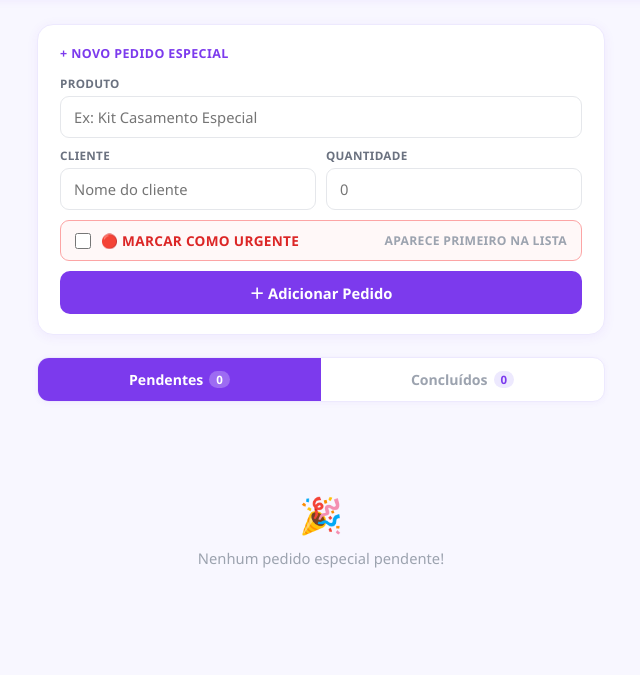
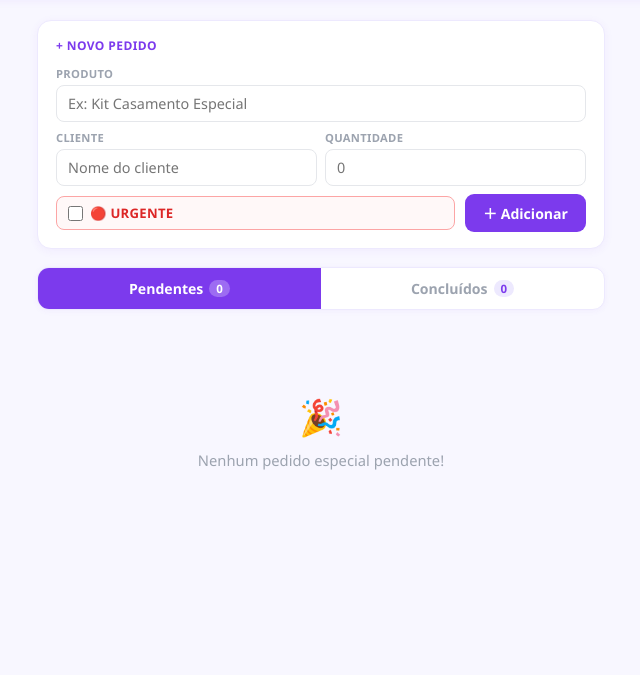
Before and after one commit to fogospiromax/controledeprodu-o, a Flask app: template templates/admin_pedidos.html in a window 1280 px wide. Shown: the part 65-740 px from the top of the page, without its empty margins (319-959 px from the left). Run offline with Flask 3, Linux system fonts and the light colour scheme; the template is opened without the code that fills it, so the values that code supplies are empty; some libraries are stand-ins or nearby versions.

Commit message:
Update admin_pedidos.html

```diff
--- a/templates/admin_pedidos.html
+++ b/templates/admin_pedidos.html
@@ -44,45 +44,44 @@ header {
   border-radius: 8px; padding: 5px 10px; font-size: 0.72rem; font-weight: 800;
 }
 
-.container { max-width: 600px; margin: 0 auto; padding: 24px 16px 60px; }
+.container { max-width: 600px; margin: 0 auto; padding: 20px 16px 60px; }
 
 /* ── Formulário ── */
 .add-card {
-  background: white; border-radius: 16px; padding: 20px 22px;
-  border: 1.5px solid #ede9fe; box-shadow: 0 2px 12px rgba(124,58,237,0.07);
-  margin-bottom: 22px;
+  background: white; border-radius: 14px; padding: 16px 18px;
+  border: 1.5px solid #ede9fe; box-shadow: 0 2px 10px rgba(124,58,237,0.06);
+  margin-bottom: 18px;
 }
 .add-card-title {
-  font-size: 0.78rem; font-weight: 800; color: #7c3aed;
-  text-transform: uppercase; letter-spacing: 0.4px; margin-bottom: 14px;
+  font-size: 0.75rem; font-weight: 800; color: #7c3aed;
+  text-transform: uppercase; letter-spacing: 0.4px; margin-bottom: 12px;
 }
-.form-grid { display: grid; grid-template-columns: 1fr 1fr; gap: 10px; margin-bottom: 10px; }
-.form-group { display: flex; flex-direction: column; gap: 5px; }
+.form-row { display: grid; grid-template-columns: 1fr 1fr; gap: 8px; margin-bottom: 8px; }
+.form-group { display: flex; flex-direction: column; gap: 4px; }
 .form-group.full { grid-column: 1 / -1; }
 label {
-  font-size: 0.73rem; font-weight: 700; color: #6b7280;
+  font-size: 0.7rem; font-weight: 700; color: #9ca3af;
   text-transform: uppercase; letter-spacing: 0.3px;
 }
 input[type="text"], input[type="number"] {
-  padding: 10px 13px; border: 1.5px solid #e5e7eb; border-radius: 9px;
-  font-size: 0.92rem; color: #1e1b4b; outline: none; font-family: inherit;
+  padding: 8px 11px; border: 1.5px solid #e5e7eb; border-radius: 8px;
+  font-size: 0.9rem; color: #1e1b4b; outline: none; font-family: inherit;
   transition: border-color 0.2s; width: 100%;
 }
 input:focus { border-color: #7c3aed; box-shadow: 0 0 0 3px rgba(124,58,237,0.08); }
 
+.form-bottom { display: flex; align-items: center; gap: 10px; margin-top: 4px; }
 .urgente-toggle {
-  display: flex; align-items: center; gap: 10px; padding: 10px 14px;
-  background: #fff8f8; border: 1.5px solid #fca5a5; border-radius: 9px;
-  cursor: pointer; margin-bottom: 10px; user-select: none;
+  display: flex; align-items: center; gap: 7px; padding: 7px 11px;
+  background: #fff8f8; border: 1.5px solid #fca5a5; border-radius: 8px;
+  cursor: pointer; flex: 1; user-select: none;
 }
-.urgente-toggle input { width: 16px; height: 16px; accent-color: #dc2626; cursor: pointer; flex-shrink: 0; }
-.urgente-toggle-label { font-size: 0.85rem; font-weight: 700; color: #dc2626; }
-.urgente-toggle-desc { font-size: 0.76rem; color: #9ca3af; margin-left: auto; }
-
+.urgente-toggle input { width: 15px; height: 15px; accent-color: #dc2626; cursor: pointer; flex-shrink: 0; }
+.urgente-toggle-label { font-size: 0.82rem; font-weight: 700; color: #dc2626; }
 .btn-add {
-  width: 100%; padding: 11px; background: #7c3aed; color: white;
-  border: none; border-radius: 10px; font-size: 0.92rem; font-weight: 700;
-  cursor: pointer; font-family: inherit; transition: background 0.15s;
+  padding: 9px 18px; background: #7c3aed; color: white;
+  border: none; border-radius: 9px; font-size: 0.88rem; font-weight: 700;
+  cursor: pointer; font-family: inherit; transition: background 0.15s; white-space: nowrap;
 }
 .btn-add:hover { background: #6d28d9; }
 .btn-add:disabled { background: #c4b5fd; cursor: default; }
@@ -90,11 +89,11 @@ input:focus { border-color: #7c3aed; box-shadow: 0 0 0 3px rgba(124,58,237,0.08)
 /* ── Tabs ── */
 .tabs {
   display: flex; background: white; border-radius: 12px;
-  border: 1.5px solid #ede9fe; overflow: hidden; margin-bottom: 20px;
+  border: 1.5px solid #ede9fe; overflow: hidden; margin-bottom: 18px;
   box-shadow: 0 1px 6px rgba(124,58,237,0.05);
 }
 .tab-btn {
-  flex: 1; padding: 12px 16px; font-size: 0.88rem; font-weight: 700;
+  flex: 1; padding: 11px 16px; font-size: 0.88rem; font-weight: 700;
   background: none; border: none; cursor: pointer; color: #9ca3af;
   transition: all 0.15s; display: flex; align-items: center; justify-content: center; gap: 6px;
   font-family: inherit;
@@ -109,8 +108,8 @@ input:focus { border-color: #7c3aed; box-shadow: 0 0 0 3px rgba(124,58,237,0.08)
 
 /* ── Separadores ── */
 .urgente-sep, .normal-sep {
-  font-size: 0.72rem; font-weight: 800; letter-spacing: 0.5px;
-  text-transform: uppercase; padding: 6px 4px; margin-bottom: 8px; margin-top: 4px;
+  font-size: 0.68rem; font-weight: 800; letter-spacing: 0.5px;
+  text-transform: uppercase; padding: 4px 2px; margin-bottom: 6px; margin-top: 2px;
   display: flex; align-items: center; gap: 6px;
 }
 .urgente-sep { color: #dc2626; }
@@ -119,60 +118,71 @@ input:focus { border-color: #7c3aed; box-shadow: 0 0 0 3px rgba(124,58,237,0.08)
 .normal-sep { color: #9ca3af; }
 .normal-sep::after { background: #e5e7eb; }
 
-/* ── Cards ── */
-.pedidos-list { display: flex; flex-direction: column; gap: 10px; margin-bottom: 20px; }
+/* ── Cards compactos ── */
+.pedidos-list { display: flex; flex-direction: column; gap: 7px; margin-bottom: 16px; }
 
 .pedido-card {
-  background: white; border-radius: 14px; padding: 16px 18px;
-  border: 1.5px solid #ede9fe; box-shadow: 0 2px 10px rgba(124,58,237,0.06);
+  background: white; border-radius: 12px; padding: 11px 14px;
+  border: 1.5px solid #ede9fe; box-shadow: 0 1px 6px rgba(124,58,237,0.05);
 }
 .pedido-card.urgente { border-color: #fca5a5; background: #fff8f8; }
-.pedido-card.concluido { border-color: #bbf7d0; background: #f0fdf4; }
+.pedido-card.concluido { border-color: #bbf7d0; background: #f0fdf4; opacity: 0.9; }
 
-.pedido-top { display: flex; align-items: flex-start; justify-content: space-between; gap: 10px; margin-bottom: 6px; }
-.pedido-produto { font-size: 0.97rem; font-weight: 800; color: #1e1b4b; }
+/* Linha superior: produto + badge + ações */
+.pedido-header {
+  display: flex; align-items: center; gap: 8px; margin-bottom: 4px;
+}
+.pedido-produto {
+  font-size: 0.9rem; font-weight: 700; color: #1e1b4b; flex: 1;
+  white-space: nowrap; overflow: hidden; text-overflow: ellipsis;
+}
 .pedido-card.concluido .pedido-produto { text-decoration: line-through; color: #9ca3af; }
 .urgente-badge {
   background: #dc2626; color: white; border-radius: 20px;
-  padding: 2px 9px; font-size: 0.68rem; font-weight: 700;
+  padding: 1px 7px; font-size: 0.62rem; font-weight: 700;
   white-space: nowrap; flex-shrink: 0;
 }
-.pedido-cliente { font-size: 0.82rem; color: #6b7280; margin-bottom: 6px; }
-.pedido-cliente strong { color: #4b5563; }
-.pedido-date { font-size: 0.74rem; color: #d1d5db; margin-bottom: 10px; }
 
-.pedido-meta { display: flex; gap: 7px; flex-wrap: wrap; margin-bottom: 12px; }
-.meta-pill {
+/* Linha meta inline */
+.pedido-meta-inline {
+  display: flex; align-items: center; gap: 8px; flex-wrap: wrap;
+  font-size: 0.76rem; color: #9ca3af; margin-bottom: 8px;
+}
+.pedido-meta-inline .cliente { color: #6b7280; font-weight: 600; }
+.pedido-meta-inline .sep { color: #d1d5db; }
+.qty-pill {
   background: #ede9fe; color: #7c3aed; border-radius: 20px;
-  padding: 3px 10px; font-size: 0.75rem; font-weight: 700;
+  padding: 1px 8px; font-size: 0.72rem; font-weight: 700; white-space: nowrap;
 }
 
-.pedido-actions { display: flex; gap: 8px; }
+/* Concluído info */
+.concluido-info {
+  font-size: 0.76rem; color: #16a34a; font-weight: 600;
+  display: flex; align-items: center; gap: 5px; flex-wrap: wrap; margin-bottom: 8px;
+}
+.concluido-date { color: #9ca3af; font-weight: 400; }
+
+/* Ações compactas */
+.pedido-actions { display: flex; gap: 7px; }
 .btn-done {
-  flex: 1; padding: 9px; background: #7c3aed; color: white;
-  border: none; border-radius: 9px; font-size: 0.84rem; font-weight: 700;
+  flex: 1; padding: 7px 12px; background: #7c3aed; color: white;
+  border: none; border-radius: 8px; font-size: 0.8rem; font-weight: 700;
   cursor: pointer; font-family: inherit; transition: background 0.15s;
 }
 .btn-done:hover { background: #6d28d9; }
 .btn-done:disabled { background: #c4b5fd; cursor: default; }
 .btn-delete {
-  padding: 9px 13px; background: none; color: #dc2626;
-  border: 1.5px solid #fca5a5; border-radius: 9px; font-size: 0.84rem;
-  cursor: pointer; font-family: inherit; font-weight: 600; transition: all 0.15s;
+  padding: 7px 11px; background: none; color: #dc2626;
+  border: 1.5px solid #fca5a5; border-radius: 8px; font-size: 0.8rem;
+  cursor: pointer; font-family: inherit; transition: all 0.15s;
 }
 .btn-delete:hover { background: #fff5f5; }
 .btn-reopen {
-  flex: 1; padding: 9px; background: none; color: #7c3aed;
-  border: 1.5px solid #ede9fe; border-radius: 9px; font-size: 0.84rem;
+  flex: 1; padding: 7px 12px; background: none; color: #7c3aed;
+  border: 1.5px solid #ede9fe; border-radius: 8px; font-size: 0.8rem;
   cursor: pointer; font-family: inherit; font-weight: 600; transition: all 0.15s;
 }
 .btn-reopen:hover { background: #f5f3ff; }
-
-.concluido-info {
-  font-size: 0.82rem; color: #16a34a; font-weight: 600;
-  display: flex; align-items: center; gap: 6px; flex-wrap: wrap; margin-bottom: 10px;
-}
-.concluido-date { color: #9ca3af; font-weight: 400; font-size: 0.78rem; }
 
 /* ── Empty ── */
 .empty-state {
@@ -210,14 +220,14 @@ input:focus { border-color: #7c3aed; box-shadow: 0 0 0 3px rgba(124,58,237,0.08)
 
 <div class="container">
 
-  <!-- Formulário -->
+  <!-- Formulário compacto -->
   <div class="add-card">
-    <div class="add-card-title">+ Novo Pedido Especial</div>
-    <div class="form-grid">
-      <div class="form-group full">
+    <div class="add-card-title">+ Novo Pedido</div>
+    <div class="form-group full" style="margin-bottom:8px">
       <label for="inputProduto">Produto</label>
       <input type="text" id="inputProduto" placeholder="Ex: Kit Casamento Especial">
     </div>
+    <div class="form-row">
       <div class="form-group">
         <label for="inputCliente">Cliente</label>
         <input type="text" id="inputCliente" placeholder="Nome do cliente">
@@ -227,12 +237,13 @@ input:focus { border-color: #7c3aed; box-shadow: 0 0 0 3px rgba(124,58,237,0.08)
         <input type="number" id="inputQtd" placeholder="0" min="1">
       </div>
     </div>
+    <div class="form-bottom">
       <label class="urgente-toggle" for="checkUrgente">
         <input type="checkbox" id="checkUrgente">
-      <span class="urgente-toggle-label">🔴 Marcar como urgente</span>
-      <span class="urgente-toggle-desc">Aparece primeiro na lista</span>
+        <span class="urgente-toggle-label">🔴 Urgente</span>
       </label>
-    <button class="btn-add" id="btnAdd" onclick="adicionarPedido()">＋ Adicionar Pedido</button>
+      <button class="btn-add" id="btnAdd" onclick="adicionarPedido()">＋ Adicionar</button>
+    </div>
   </div>
 
   <!-- Tabs -->
@@ -255,14 +266,16 @@ input:focus { border-color: #7c3aed; box-shadow: 0 0 0 3px rgba(124,58,237,0.08)
     <div class="pedidos-list" id="list-urgentes">
       {% for o in urgentes %}
       <div class="pedido-card urgente" id="card-{{ o.id }}">
-        <div class="pedido-top">
+        <div class="pedido-header">
           <div class="pedido-produto">{{ o.produto }}</div>
-          <span class="urgente-badge">🔴 URGENTE</span>
+          <span class="urgente-badge">URGENTE</span>
         </div>
-        <div class="pedido-cliente">Cliente: <strong>{{ o.cliente }}</strong></div>
-        <div class="pedido-date">Criado em {{ o.criado_em }}</div>
-        <div class="pedido-meta">
-          <span class="meta-pill">📦 {{ o.quantidade }} unidade{{ 's' if o.quantidade != 1 else '' }}</span>
+        <div class="pedido-meta-inline">
+          <span class="cliente">{{ o.cliente }}</span>
+          <span class="sep">·</span>
+          <span class="qty-pill">📦 {{ o.quantidade }}</span>
+          <span class="sep">·</span>
+          <span>{{ o.criado_em }}</span>
         </div>
         <div class="pedido-actions">
           <button class="btn-done" onclick="concluirPedido('{{ o.id }}', this)">✓ Concluir</button>
@@ -276,17 +289,19 @@ input:focus { border-color: #7c3aed; box-shadow: 0 0 0 3px rgba(124,58,237,0.08)
     {% endif %}
 
     {% if normais %}
-    <div class="normal-sep" id="sep-normais" {% if not normais %}style="display:none"{% endif %}>Demais pedidos</div>
+    <div class="normal-sep" id="sep-normais">Demais pedidos</div>
     <div class="pedidos-list" id="list-normais">
       {% for o in normais %}
       <div class="pedido-card" id="card-{{ o.id }}">
-        <div class="pedido-top">
+        <div class="pedido-header">
           <div class="pedido-produto">{{ o.produto }}</div>
         </div>
-        <div class="pedido-cliente">Cliente: <strong>{{ o.cliente }}</strong></div>
-        <div class="pedido-date">Criado em {{ o.criado_em }}</div>
-        <div class="pedido-meta">
-          <span class="meta-pill">📦 {{ o.quantidade }} unidade{{ 's' if o.quantidade != 1 else '' }}</span>
+        <div class="pedido-meta-inline">
+          <span class="cliente">{{ o.cliente }}</span>
+          <span class="sep">·</span>
+          <span class="qty-pill">📦 {{ o.quantidade }}</span>
+          <span class="sep">·</span>
+          <span>{{ o.criado_em }}</span>
         </div>
         <div class="pedido-actions">
           <button class="btn-done" onclick="concluirPedido('{{ o.id }}', this)">✓ Concluir</button>
@@ -319,18 +334,20 @@ input:focus { border-color: #7c3aed; box-shadow: 0 0 0 3px rgba(124,58,237,0.08)
     <div class="pedidos-list" id="list-concluidos">
       {% for o in concluidos %}
       <div class="pedido-card concluido" id="card-{{ o.id }}">
-        <div class="pedido-top">
+        <div class="pedido-header">
           <div class="pedido-produto">{{ o.produto }}</div>
-          {% if o.urgente %}<span class="urgente-badge">🔴 URGENTE</span>{% endif %}
+          {% if o.urgente %}<span class="urgente-badge">URGENTE</span>{% endif %}
         </div>
-        <div class="pedido-cliente">Cliente: <strong>{{ o.cliente }}</strong></div>
-        <div class="pedido-date">Criado em {{ o.criado_em }}</div>
-        <div class="pedido-meta">
-          <span class="meta-pill">📦 {{ o.quantidade }} unidade{{ 's' if o.quantidade != 1 else '' }}</span>
+        <div class="pedido-meta-inline">
+          <span class="cliente">{{ o.cliente }}</span>
+          <span class="sep">·</span>
+          <span class="qty-pill">📦 {{ o.quantidade }}</span>
+          <span class="sep">·</span>
+          <span>{{ o.criado_em }}</span>
         </div>
         <div class="concluido-info">
-          ✅ Concluído por <strong>{{ o.concluido_por }}</strong>
-          <span class="concluido-date">{{ o.concluido_em }}</span>
+          ✅ {{ o.concluido_por }}
+          <span class="concluido-date">· {{ o.concluido_em }}</span>
         </div>
         <div class="pedido-actions">
           <button class="btn-reopen" onclick="reabrirPedido('{{ o.id }}', this)">↩ Reabrir</button>
@@ -375,10 +392,10 @@ function updateCounts(deltaPendentes, deltaConcluidos) {
 }
 
 function adicionarPedido() {
-  const produto  = document.getElementById('inputProduto').value.trim();
-  const cliente  = document.getElementById('inputCliente').value.trim();
-  const qtd      = parseInt(document.getElementById('inputQtd').value);
-  const urgente  = document.getElementById('checkUrgente').checked;
+  const produto = document.getElementById('inputProduto').value.trim();
+  const cliente = document.getElementById('inputCliente').value.trim();
+  const qtd     = parseInt(document.getElementById('inputQtd').value);
+  const urgente = document.getElementById('checkUrgente').checked;
 
   if (!produto || !cliente || !qtd || qtd < 1) {
     showToast('Preencha todos os campos.');
@@ -386,7 +403,7 @@ function adicionarPedido() {
   }
 
   const btn = document.getElementById('btnAdd');
-  btn.disabled = true; btn.textContent = 'Salvando…';
+  btn.disabled = true; btn.textContent = '…';
 
   fetch('/admin/pedidos/add', {
     method: 'POST',
@@ -397,49 +414,43 @@ function adicionarPedido() {
   .then(data => {
     if (data.success) {
       const o = data.order;
-      const cardHtml = buildCard(o);
       const listId = o.urgente ? 'list-urgentes' : 'list-normais';
       const list = document.getElementById(listId);
-
-      // Mostrar separador de normais se necessário
       if (!o.urgente) {
         const sep = document.getElementById('sep-normais');
         if (sep) sep.style.display = '';
       }
-
-      list.insertAdjacentHTML('afterbegin', cardHtml);
+      list.insertAdjacentHTML('afterbegin', buildCard(o));
       document.getElementById('emptyPendentes').style.display = 'none';
-
-      // Limpar form
       document.getElementById('inputProduto').value = '';
       document.getElementById('inputCliente').value = '';
       document.getElementById('inputQtd').value = '';
       document.getElementById('checkUrgente').checked = false;
-
       updateCounts(1, 0);
       showToast('📦 Pedido adicionado!');
     } else {
-      showToast('Erro ao adicionar. Tente novamente.');
+      showToast('Erro ao adicionar.');
     }
   })
   .catch(() => showToast('Erro de conexão.'))
-  .finally(() => { btn.disabled = false; btn.textContent = '＋ Adicionar Pedido'; });
+  .finally(() => { btn.disabled = false; btn.textContent = '＋ Adicionar'; });
 }
 
 function buildCard(o) {
-  const urgBadge = o.urgente ? '<span class="urgente-badge">🔴 URGENTE</span>' : '';
+  const urgBadge = o.urgente ? '<span class="urgente-badge">URGENTE</span>' : '';
   const urgClass = o.urgente ? ' urgente' : '';
-  const unidStr  = o.quantidade !== 1 ? 'unidades' : 'unidade';
   return `
   <div class="pedido-card${urgClass}" id="card-${o.id}">
-    <div class="pedido-top">
+    <div class="pedido-header">
       <div class="pedido-produto">${escHtml(o.produto)}</div>
       ${urgBadge}
     </div>
-    <div class="pedido-cliente">Cliente: <strong>${escHtml(o.cliente)}</strong></div>
-    <div class="pedido-date">Criado em ${escHtml(o.criado_em)}</div>
-    <div class="pedido-meta">
-      <span class="meta-pill">📦 ${o.quantidade} ${unidStr}</span>
+    <div class="pedido-meta-inline">
+      <span class="cliente">${escHtml(o.cliente)}</span>
+      <span class="sep">·</span>
+      <span class="qty-pill">📦 ${o.quantidade}</span>
+      <span class="sep">·</span>
+      <span>${escHtml(o.criado_em)}</span>
     </div>
     <div class="pedido-actions">
       <button class="btn-done" onclick="concluirPedido('${o.id}', this)">✓ Concluir</button>
@@ -449,70 +460,59 @@ function buildCard(o) {
 }
 
 function escHtml(str) {
-  return String(str)
-    .replace(/&/g, '&amp;')
-    .replace(/</g, '&lt;')
-    .replace(/>/g, '&gt;')
-    .replace(/"/g, '&quot;');
+  return String(str).replace(/&/g,'&amp;').replace(/</g,'&lt;').replace(/>/g,'&gt;').replace(/"/g,'&quot;');
 }
 
 function concluirPedido(orderId, btn) {
   if (!confirm('Marcar pedido como concluído?')) return;
   btn.disabled = true; btn.textContent = '…';
-
   fetch('/admin/pedidos/' + orderId + '/concluir', { method: 'POST' })
   .then(r => r.json())
   .then(data => {
     if (data.success) {
-      const card = document.getElementById('card-' + orderId);
-      if (card) card.style.display = 'none';
+      document.getElementById('card-' + orderId).style.display = 'none';
       updateCounts(-1, 1);
-      showToast('✅ Pedido concluído!');
+      showToast('✅ Concluído!');
     } else {
-      showToast('Erro ao concluir.'); btn.disabled = false; btn.textContent = '✓ Concluir';
+      showToast('Erro.'); btn.disabled = false; btn.textContent = '✓ Concluir';
     }
   })
   .catch(() => { showToast('Erro de conexão.'); btn.disabled = false; btn.textContent = '✓ Concluir'; });
 }
 
 function reabrirPedido(orderId, btn) {
-  if (!confirm('Reabrir este pedido como pendente?')) return;
+  if (!confirm('Reabrir este pedido?')) return;
   btn.disabled = true; btn.textContent = '…';
-
   fetch('/admin/pedidos/' + orderId + '/reabrir', { method: 'POST' })
   .then(r => r.json())
   .then(data => {
     if (data.success) {
-      const card = document.getElementById('card-' + orderId);
-      if (card) card.style.display = 'none';
+      document.getElementById('card-' + orderId).style.display = 'none';
       updateCounts(1, -1);
-      showToast('↩ Pedido reaberto!');
+      showToast('↩ Reaberto!');
     } else {
-      showToast('Erro ao reabrir.'); btn.disabled = false; btn.textContent = '↩ Reabrir';
+      showToast('Erro.'); btn.disabled = false; btn.textContent = '↩ Reabrir';
     }
   })
   .catch(() => { showToast('Erro de conexão.'); btn.disabled = false; btn.textContent = '↩ Reabrir'; });
 }
 
 function excluirPedido(orderId, btn) {
-  if (!confirm('Excluir este pedido permanentemente?')) return;
+  if (!confirm('Excluir este pedido?')) return;
   btn.disabled = true;
-
   fetch('/admin/pedidos/' + orderId + '/excluir', { method: 'DELETE' })
   .then(r => r.json())
   .then(data => {
     if (data.success) {
-      const card = document.getElementById('card-' + orderId);
-      if (card) card.remove();
-      showToast('🗑 Pedido excluído.');
+      document.getElementById('card-' + orderId).remove();
+      showToast('🗑 Excluído.');
     } else {
-      showToast('Erro ao excluir.'); btn.disabled = false;
+      showToast('Erro.'); btn.disabled = false;
     }
   })
   .catch(() => { showToast('Erro de conexão.'); btn.disabled = false; });
 }
 
-// Submeter form com Enter no último campo
 document.getElementById('inputQtd').addEventListener('keydown', function(e) {
   if (e.key === 'Enter') adicionarPedido();
 });
```
Lines whose indentation alone changed are shown as unchanged.
